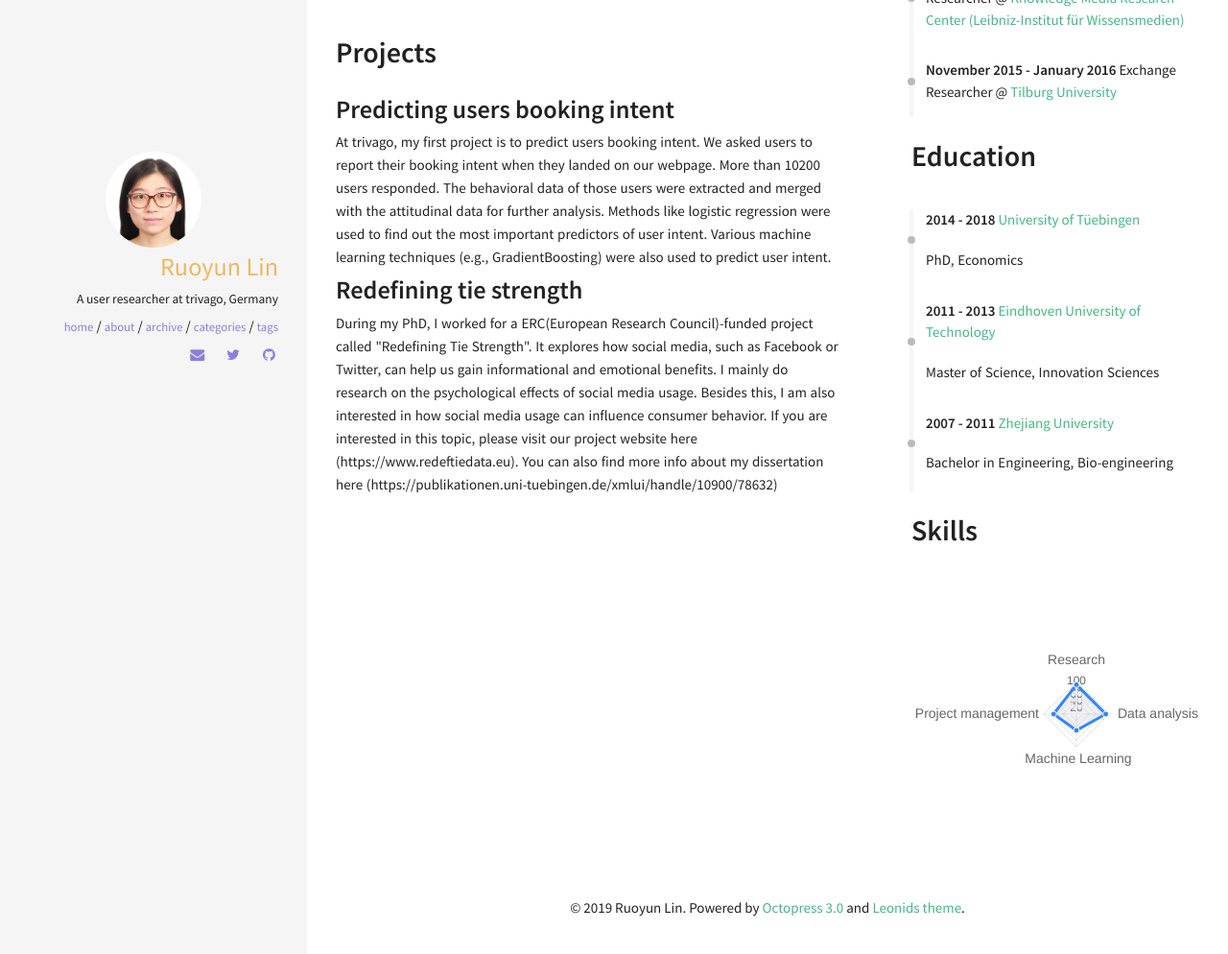
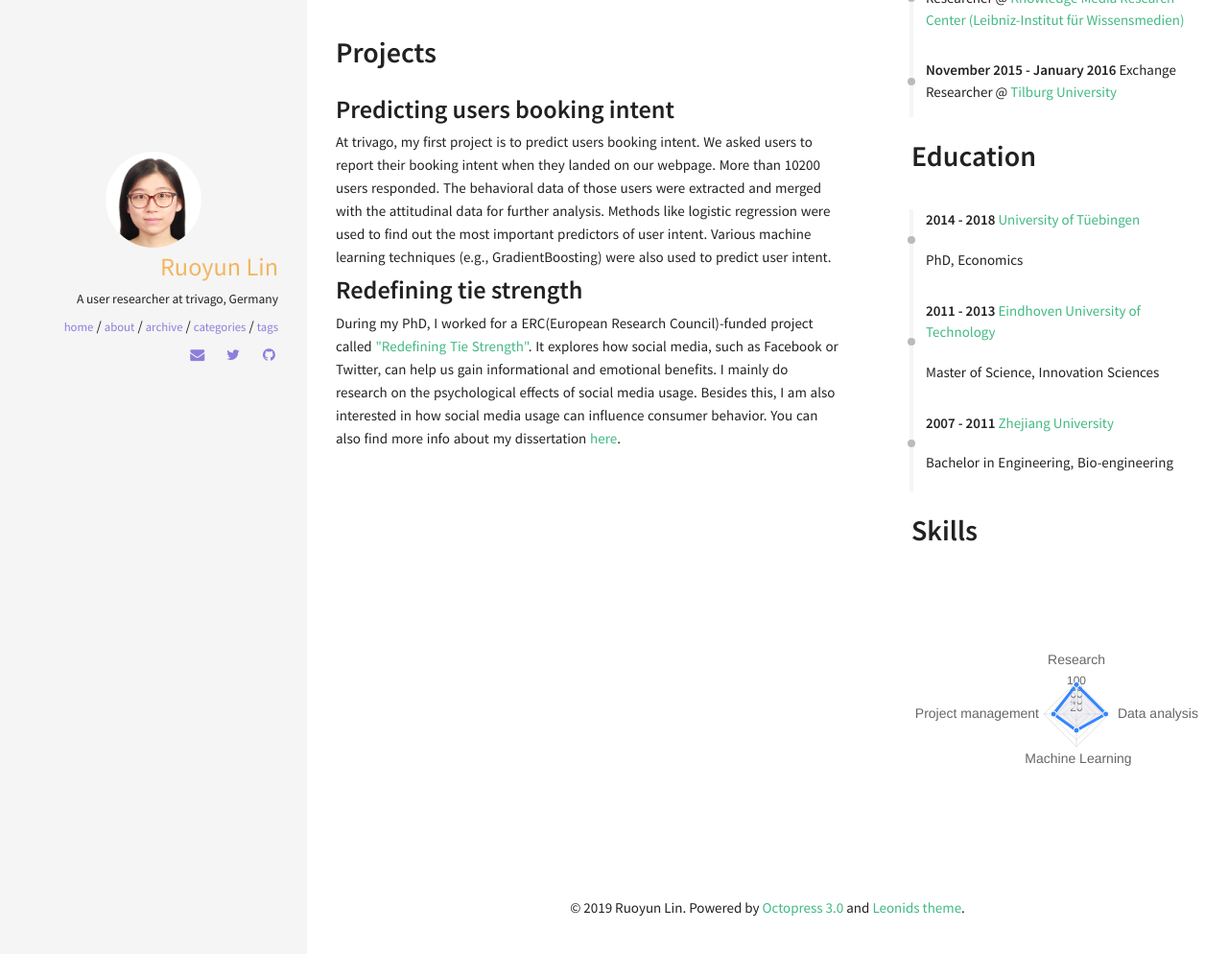
Before and after one commit to RuoyunLin/ruoyunlin.github.io, a Jekyll site: the page built from about.md, in a window 1280 px wide, cut to the strip 384-1378 px from the top of the page. Shown: the whole strip at 96% size. Built offline with Jekyll 4.4.1, drawn with Linux system fonts in a browser that asks for light colours; nearby versions of some CDN libraries.

Commit message:
updated URL links

```diff
--- a/_data/index/projects.yml
+++ b/_data/index/projects.yml
@@ -1,4 +1,4 @@
 - name: Predicting users booking intent
   descr: At trivago, my first project is to predict users booking intent. We asked users to report their booking intent when they landed on our webpage. More than 10200 users responded. The behavioral data of those users were extracted and merged with the attitudinal data for further analysis. Methods like logistic regression were used to find out the most important predictors of user intent. Various machine learning techniques (e.g., GradientBoosting) were also used to predict user intent.
 - name: Redefining tie strength
-  descr: During my PhD, I worked for a ERC(European Research Council)-funded project called "Redefining Tie Strength". It explores how social media, such as Facebook or Twitter, can help us gain informational and emotional benefits. I mainly do research on the psychological effects of social media usage. Besides this, I am also interested in how social media usage can influence consumer behavior. If you are interested in this topic, please visit our project website here (https://www.redeftiedata.eu). You can also find more info about my dissertation here (https://publikationen.uni-tuebingen.de/xmlui/handle/10900/78632)
+  descr: During my PhD, I worked for a ERC(European Research Council)-funded project called <a href="http://www.redeftie.eu/?page_id=2">"Redefining Tie Strength"</a>. It explores how social media, such as Facebook or Twitter, can help us gain informational and emotional benefits. I mainly do research on the psychological effects of social media usage. Besides this, I am also interested in how social media usage can influence consumer behavior. You can also find more info about my dissertation <a href="https://publikationen.uni-tuebingen.de/xmlui/handle/10900/78632">here</a>.
```
